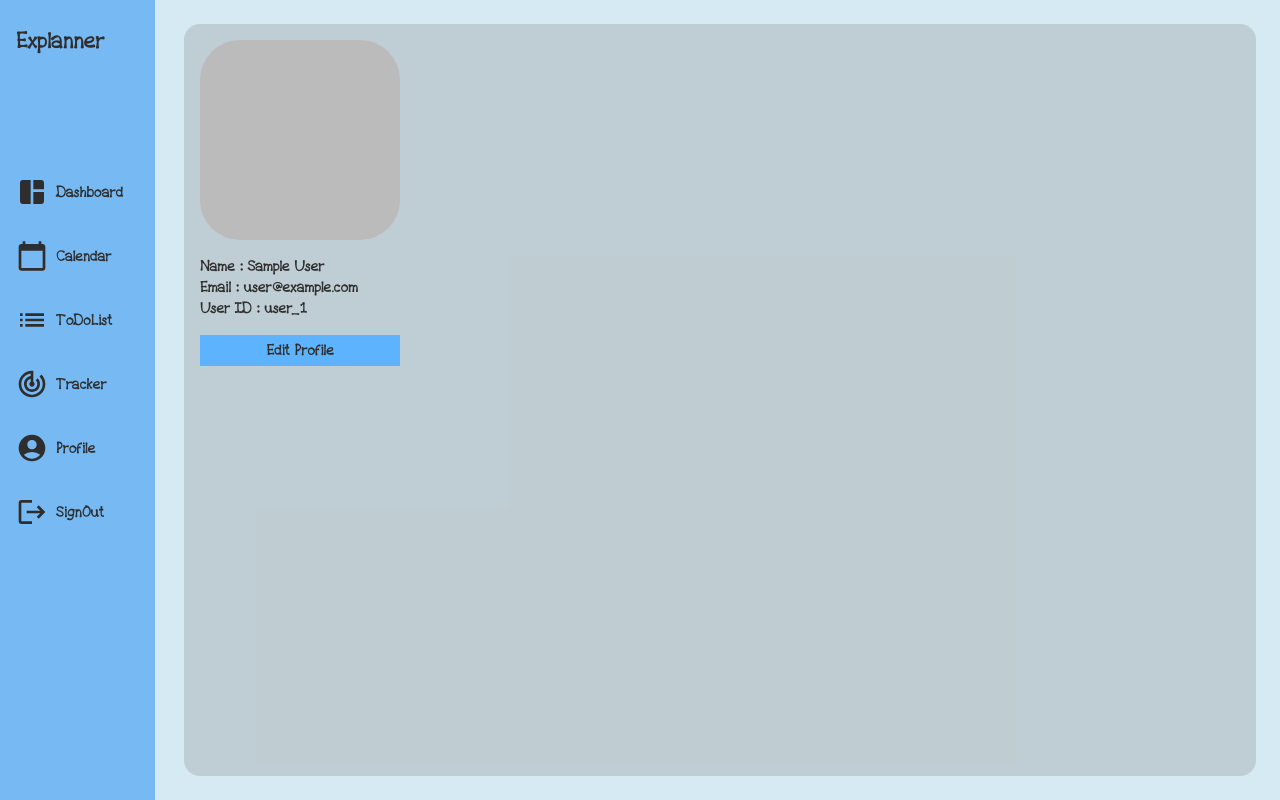
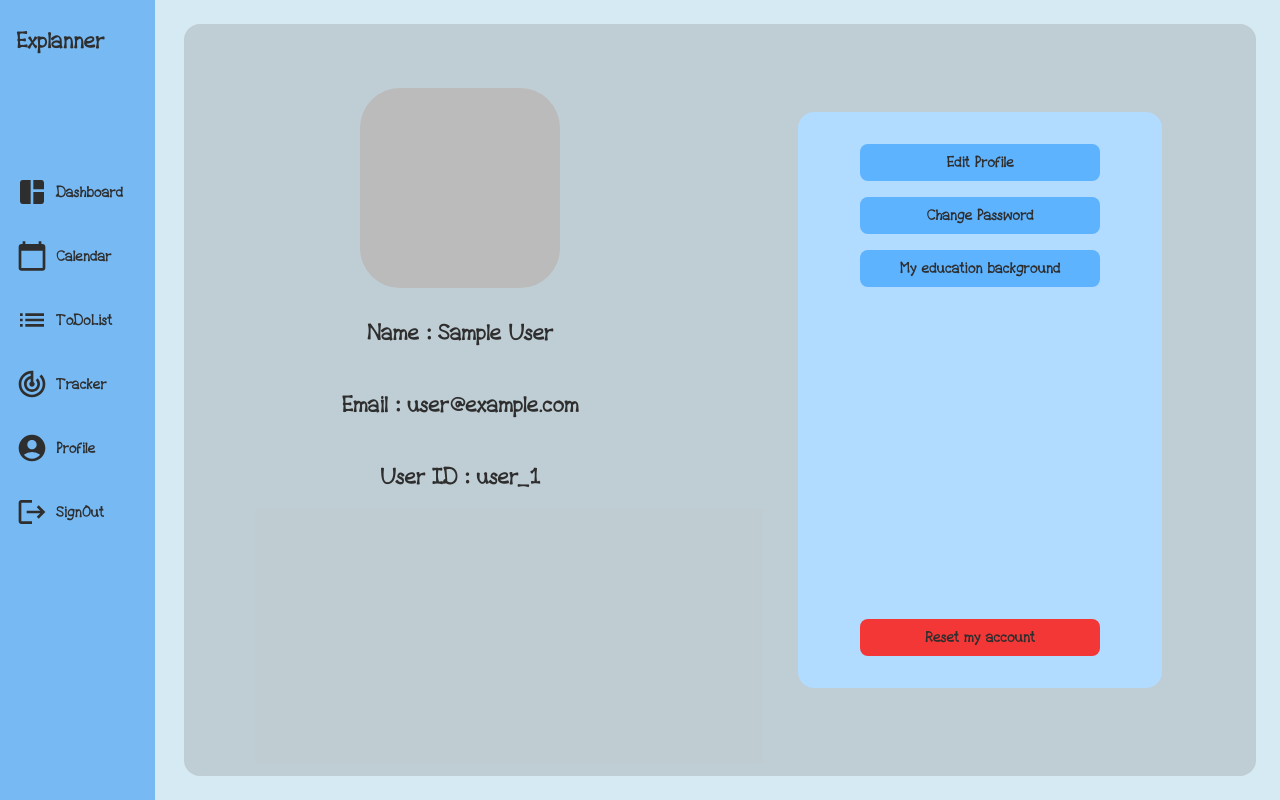
Before and after one commit to BlackBoxBanner/smartplanner, a Next.js app: page /user/profile in a window 1280 px wide. Built offline with nearby package versions, Linux system fonts and the light colour scheme; no server answers; sample sign-in values are in the browser's storage.

Commit message:
add profile page and poster in the main pagg

```diff
--- a/pages/user/profile.js
+++ b/pages/user/profile.js
@@ -6,8 +6,6 @@ import useAuth from "@src/hook/auth";
 import Image from "next/image";
 
 function Profile() {
-  const { user } = useAuth();
-  const userURL = user.photoURL;
   return (
     <div>
       <Head>
@@ -16,20 +14,8 @@ function Profile() {
       <DashbordNav2 />
       <main className={styles.main}>
         <div className={styles.inContent}>
-          <div className={styles.userInfo}>
-            <img
-              className={styles.img1}
-              src={userURL}
-              width="200px"
-              height="200px"
-            />
-            Name : {user.displayName}
-            <br />
-            Email : {user.email}
-            <br />
-            User ID : {user.uid}
-            <button className={styles.ProfileEditBTN}>Edit Profile</button>
-          </div>
+          <LeftContext />
+          <RightContext />
         </div>
       </main>
     </div>
@@ -37,3 +23,33 @@ function Profile() {
 }
 
 export default withProtected(Profile);
+
+function LeftContext() {
+  const { user } = useAuth();
+  const userURL = user.photoURL;
+  return (
+    <div className={styles.userInfo}>
+      <img className={styles.img1} src={userURL} width="200px" height="200px" />
+      <p>Name : {user.displayName}</p>
+      <p>Email : {user.email}</p>
+      <p>User ID : {user.uid}</p>
+    </div>
+  );
+}
+
+function RightContext() {
+  return (
+    <div className={styles.RightCotext}>
+      <div className={styles.InInfoBtn}>
+        <div>
+          <button className={styles.BTN}>Edit Profile</button>
+          <button className={styles.BTN}>Change Password</button>
+          <button className={styles.BTN}>My education background</button>
+        </div>
+        <div>
+          <button className={styles.ResetAccount}>Reset my account</button>
+        </div>
+      </div>
+    </div>
+  );
+}
--- a/styles/components/DashboradNav2.module.css
+++ b/styles/components/DashboradNav2.module.css
@@ -5,6 +5,7 @@
   width: fit-content;
   min-height: 100vh;
   flex-direction: column;
+  z-index: 1;
 }
 
 .leftcontent {
--- a/styles/components/Navbar.module.css
+++ b/styles/components/Navbar.module.css
@@ -6,6 +6,7 @@
     position: fixed;
     width: 100%;
     align-items: center;
+    z-index: 1;
 }
 
 .RightButton {
--- a/styles/globals.css
+++ b/styles/globals.css
@@ -69,7 +69,7 @@ div {
 
 ::-webkit-scrollbar {
   width: 0.4rem;
-  overflow-y: auto;
+  overflow-y: hidden;
 }
 ::-webkit-scrollbar-thumb {
   background: var(--color-input-border);
--- a/styles/user/Profile.module.css
+++ b/styles/user/Profile.module.css
@@ -17,24 +17,108 @@
   display: flex;
   flex-direction: column;
   gap: 1rem;
+  width: 50%;
+  align-items: center;
+  padding: 3rem 0 0 0;
 }
+.userInfo p{
+  font-size: 1.5rem;
+  line-height: 0.5rem;
+}
+
 .img1 {
   border-radius: 20%;
 }
 
-.ProfileEditBTN{
-  border: 1px solid var(--color-button);
-  background: var(--color-button);
-  padding: 0.25rem;
+
+.RightCotext{
+  display : flex;
+  height: 100%;
+  width: 50%;
+  justify-content: center;
+  align-items: center;
 }
 
-.ProfileEditBTN:hover{
+.InInfoBtn{
+  background: var(--color-container);
+  display: flex;
+  justify-content: space-between;
+  align-items: center;
+  flex-direction: column;
+  width: 70%;
+  height: 80%;
+  padding: 2rem;
+  border-radius: 1rem;
+}
+
+.InInfoBtn div{
+  display: flex;
+  flex-direction: column;
+  gap: 1rem;
+  width: 100%;
+  align-items: center;
+}
+
+.BTN{
+  border: none;
+  background: var(--color-button);
+  padding: 0.5rem;
+  width: 80%;
+  border-radius: 0.5rem;
+  }
+
+.ResetAccount{
+  border: none;
+  background: #f33737;
+  padding: 0.5rem;
+  width: 80%;
+  border-radius: 0.5rem;
+}
+
+.ResetAccount:hover{
+  background: #b82b2b;
+}
+
+.BTN:hover{
   background: var(--color-button-hover);
-  border: 1px solid var(--color-input-border);
 }
 
 @media (max-width: 768px) {
   .main {
     padding: 3rem 1rem 0 1rem;
   }
+
+  .inContent{flex-direction: column;
+    width: 100%;
+    height: 100%;
+    margin: 0;
+    gap: 1rem;
+  }
+
+  .userInfo{
+    width: 100%;
+    justify-content: flex-start;
+    align-items: flex-start;
+    padding: 0 1rem;
+  }
+  .RightCotext{
+    width: 100%;
+  }
+
+  .userInfo p{
+    font-size: 1rem;
+    line-height: 1rem;
+    white-space: pre-line;
+  }
+  .InInfoBtn {
+    width: 100%;
+    height: 100%;
+    padding: 1rem;
+    gap: 1rem;
+  }
+
+  .BTN,
+  .ResetAccount {
+    width: 100%;
+  }
 }
```
Also changed, not shown: pages/index.js (+8 -1 lines), styles/Home.module.css (+17 -4 lines), styles/components/Profilebar.module.css (deleted, +0 -32 lines), styles/components/sideNav.module.css (deleted, +0 -41 lines), public/index/SMART STUDY_PLANNER__POSTER.png (added).
